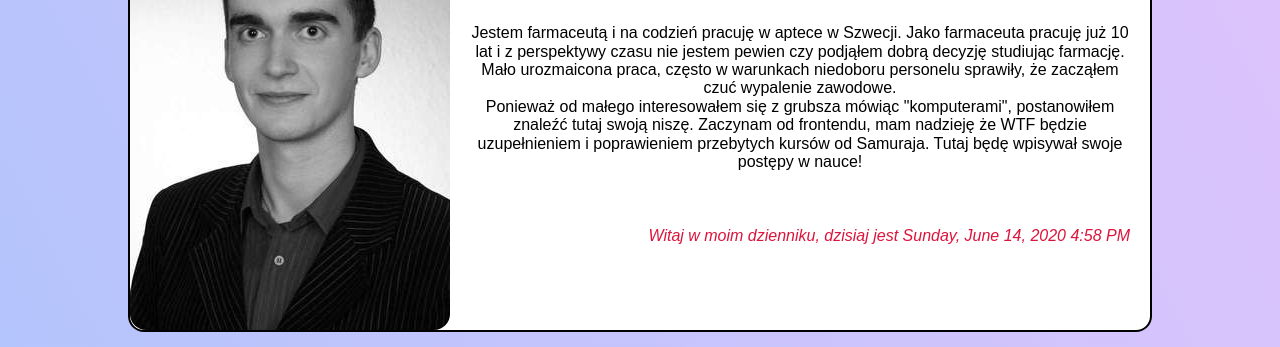
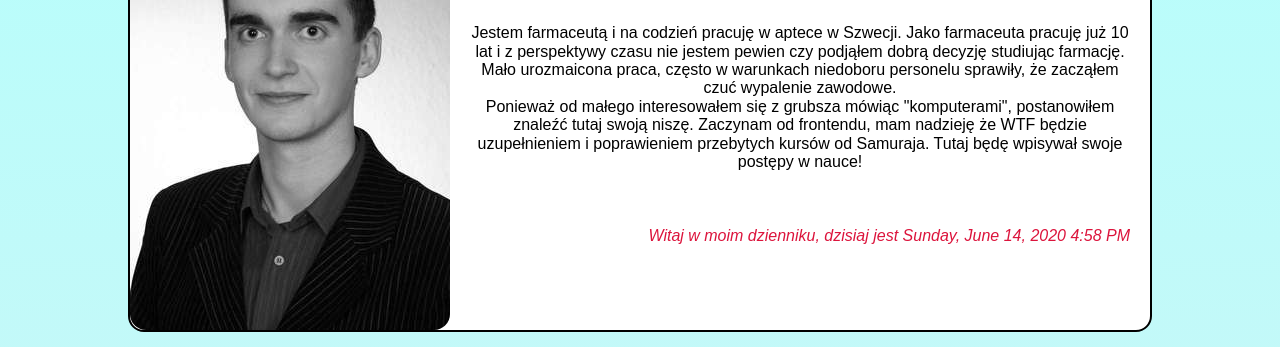
Before and after one commit to tomekwozniakk/homepage-webpack, a website built with webpack: page src/pages/index.html in a window 1280 px wide. Shown: the part 242-589 px from the top of the page. Built offline with nearby package versions, Linux system fonts and the light colour scheme.

Commit message:
background change

```diff
--- a/src/scss/main.scss
+++ b/src/scss/main.scss
@@ -16,8 +16,8 @@ html {
 
 body {
   font-family: Arial, Helvetica, sans-serif;
-  background-color: #8ec5fc;
-  background-image: linear-gradient(62deg, #8ec5fc 0%, #e0c3fc 100%);
+  background-color: #ffdee9;
+  background-image: linear-gradient(0deg, #ffdee9 0%, #b5fffc 100%);
 }
 
 a {
```
